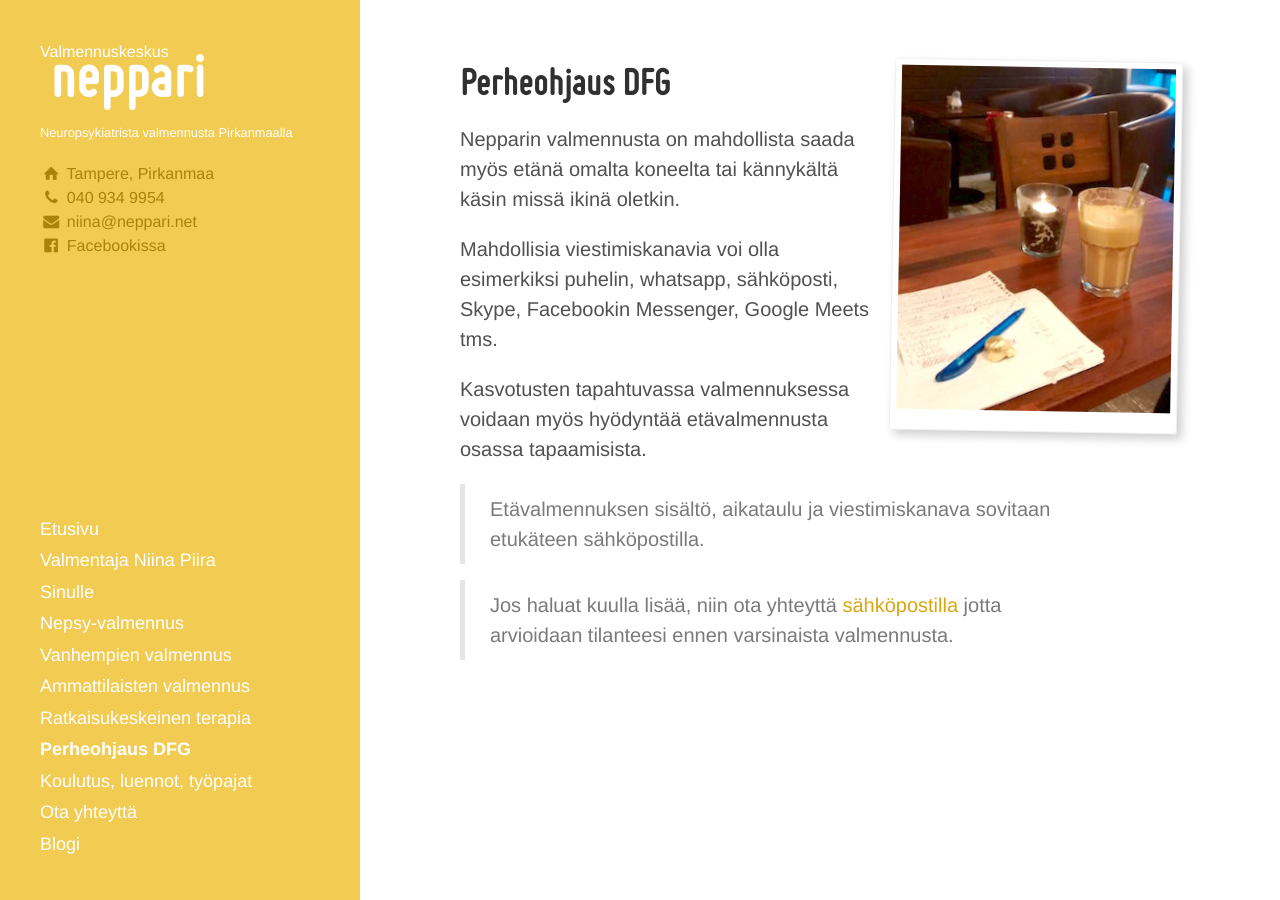
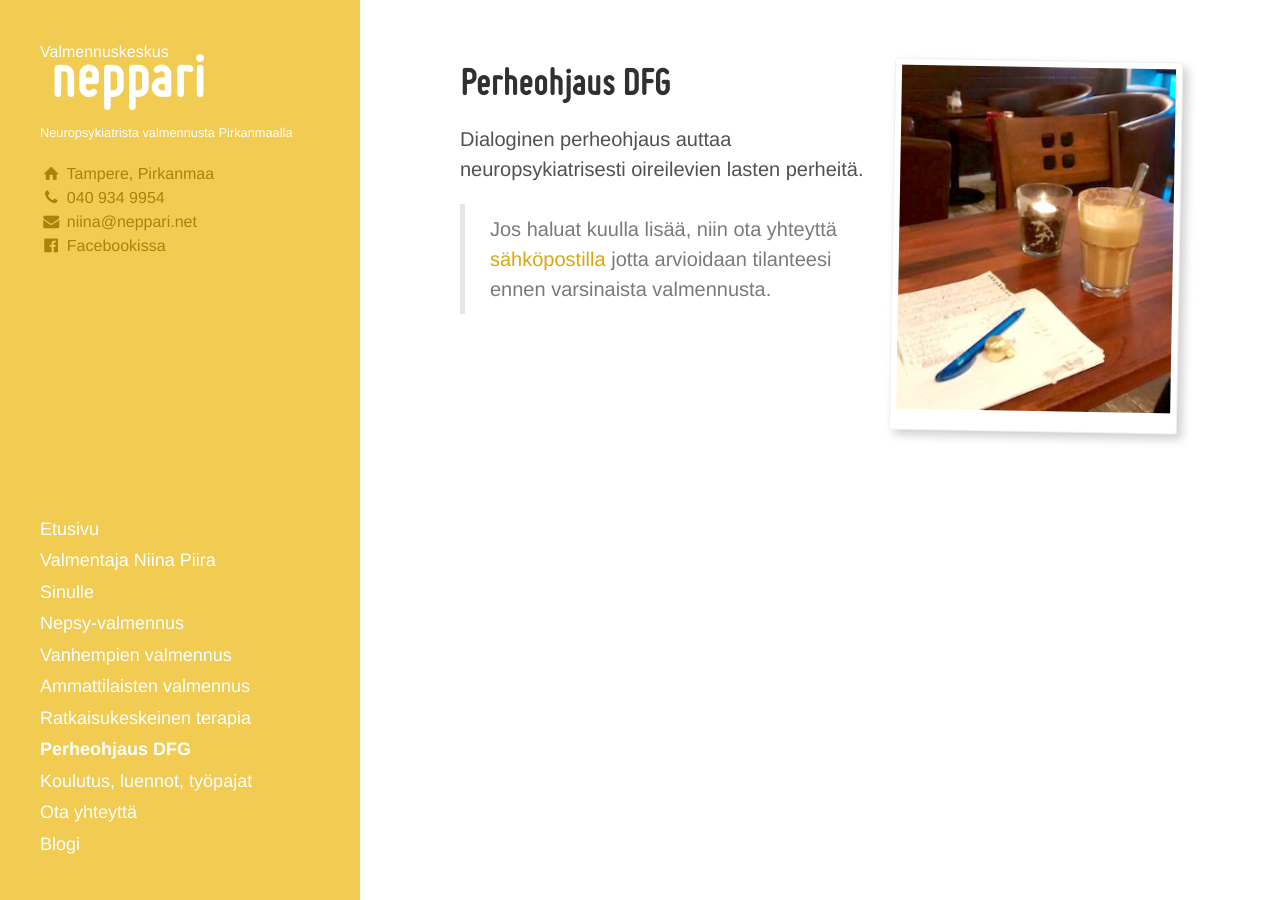
Before and after one commit to niinapiira/neppari.net, a Jekyll site: the page built from perheohjaus-dfg.md, in a window 1280 px wide. Built offline with Jekyll 4.4.1, drawn with Linux system fonts in a browser that asks for light colours.

Commit message:
Update perheohjaus-dfg.md

```diff
--- a/perheohjaus-dfg.md
+++ b/perheohjaus-dfg.md
@@ -6,16 +6,6 @@ show-in-navigation: true
 published: true
 polaroid: lyhytvalmennus
 ---
-
-
-
-
-Nepparin valmennusta on mahdollista saada myös etänä omalta koneelta tai kännykältä käsin missä ikinä oletkin.
-
-Mahdollisia viestimiskanavia voi olla esimerkiksi puhelin, whatsapp, sähköposti, Skype, Facebookin Messenger, Google Meets tms.
-
-Kasvotusten tapahtuvassa valmennuksessa voidaan myös hyödyntää etävalmennusta osassa tapaamisista.
-
-> Etävalmennuksen sisältö, aikataulu ja viestimiskanava sovitaan etukäteen sähköpostilla.
+Dialoginen perheohjaus auttaa neuropsykiatrisesti oireilevien lasten perheitä.
 
 > Jos haluat kuulla lisää, niin ota yhteyttä [sähköpostilla](/ota-yhteytta) jotta arvioidaan tilanteesi ennen varsinaista valmennusta.
```
